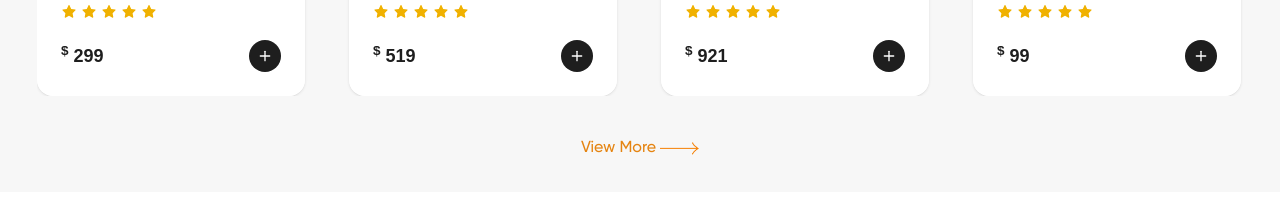
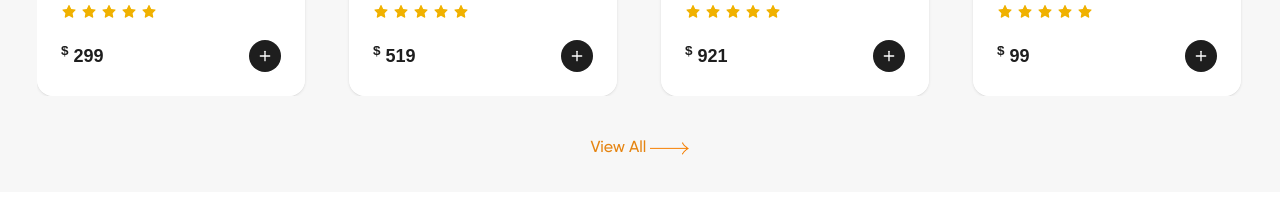
Before and after one commit to jasserat/panto-furniture-nextjs, a Next.js app: page / in a window 1280 px wide. Shown: the part 1860-2078 px from the top of the page. Built offline with nearby package versions, Linux system fonts and the light colour scheme.

Commit message:
fix: Rename button text from 'View More' to 'View All' for clarity

```diff
--- a/src/components/shop/Products.jsx
+++ b/src/components/shop/Products.jsx
@@ -96,13 +96,13 @@ const Products = ({ headline }) => {
           </button>
         </div>
 
-        {/* View More Button */}
+        {/* View All Button */}
         <div className="flex justify-center items-center mt-8">
           <button
             onClick={() => setIsPopupOpen(true)}
             className="text-primary font-gilroy font-medium flex items-center px-4 py-2 rounded-full hover:text-white gap-1 hover:bg-secondary transition-colors"
           >
-            View More
+            View All
             <img src="/images/button-icon.png" alt="" />
           </button>
         </div>
```
